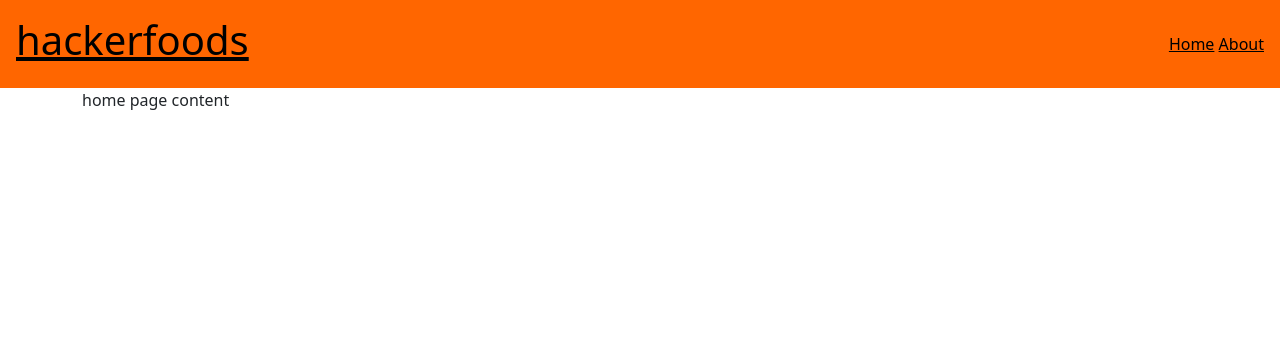
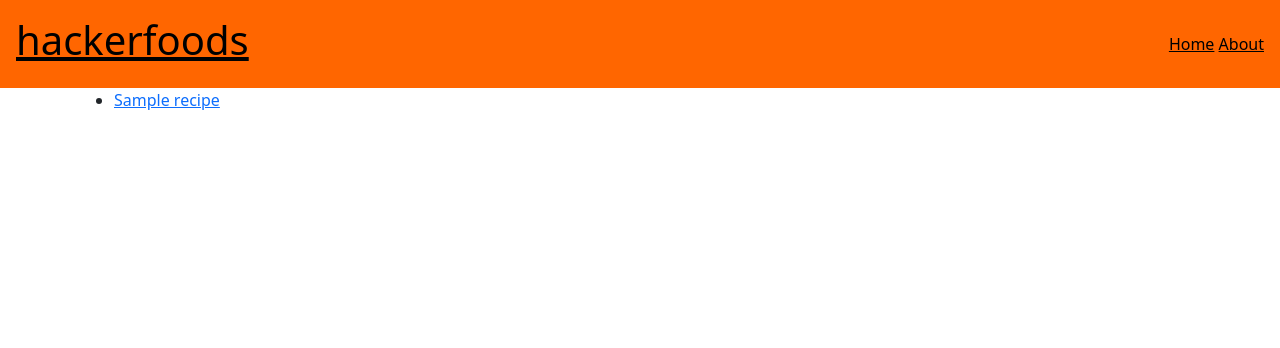
Before and after one commit to stefkn/hackerfoods, a Django app: page / in a window 1280 px wide. Shown: the top 348 px of the page. Run offline with Django 5.2, Linux system fonts and the light colour scheme; tables that the repository leaves empty hold one stand-in row (values such as "Sample post").

Commit message:
set up a basic recipe view

```diff
--- a/hackerfoods_app/templates/home.html
+++ b/hackerfoods_app/templates/home.html
@@ -1,5 +1,13 @@
 {% extends "base.html" %}
 
 {% block page_content %}
-    <p>home page content</p>
+{% if recipes %}
+<ul>
+    {% for recipe in recipes %}
+    <li><a href="/{{ recipe.id }}/">{{ recipe.title }}</a></li>
+    {% endfor %}
+</ul>
+{% else %}
+<p>No recipes are available.</p>
+{% endif %}
 {% endblock page_content %}
--- /dev/null
+++ b/hackerfoods_app/templates/recipe.html
@@ -0,0 +1,5 @@
+{% extends "base.html" %}
+
+{% block page_content %}
+    <p>{{ recipe.title }}</p>
+{% endblock page_content %}
--- a/hackerfoods_app/urls.py
+++ b/hackerfoods_app/urls.py
@@ -4,4 +4,5 @@ from hackerfoods_app import views
 urlpatterns = [
     path("", views.home, name='home'),
     path("about", views.about, name='about'),
+    path("<int:recipe_id>/", views.detail, name="detail"),
 ]
--- a/hackerfoods_app/views.py
+++ b/hackerfoods_app/views.py
@@ -1,7 +1,16 @@
 from django.shortcuts import render
+from django.http import HttpResponse
+from .models import Recipe
 
 def home(request):
-    return render(request, "home.html", {})
+    recipes = Recipe.objects.all()
+    context = {"recipes": recipes}
+    return render(request, "home.html", context)
 
 def about(request):
     return render(request, "about.html", {})
+
+def detail(request, recipe_id):
+    recipe = Recipe.objects.get(pk=recipe_id)
+    context = {"recipe": recipe}
+    return render(request, "recipe.html", context)
```
